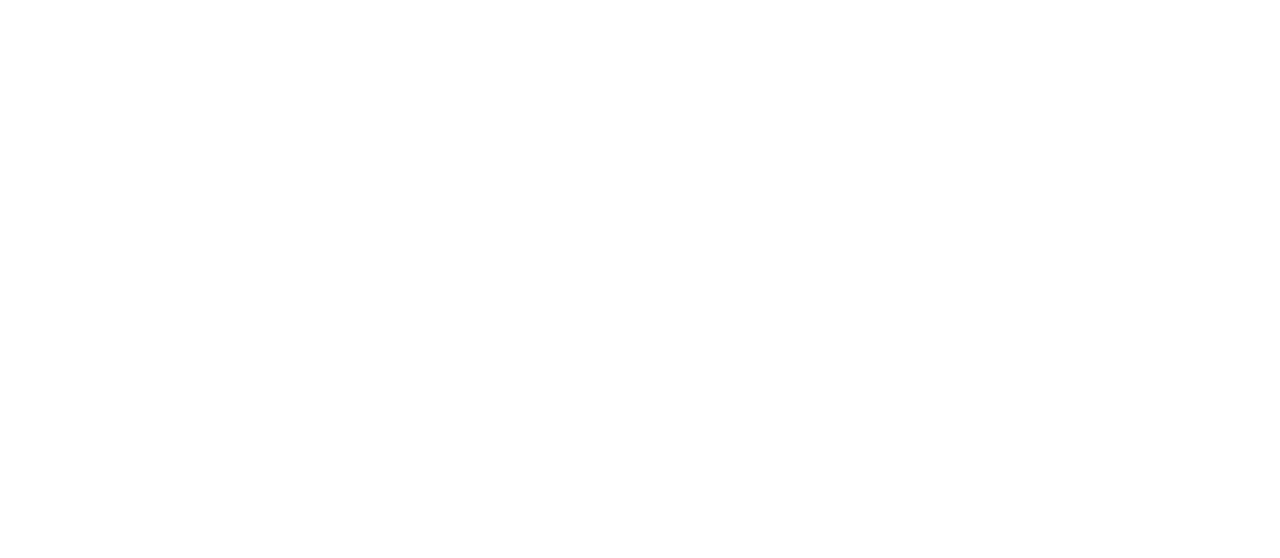
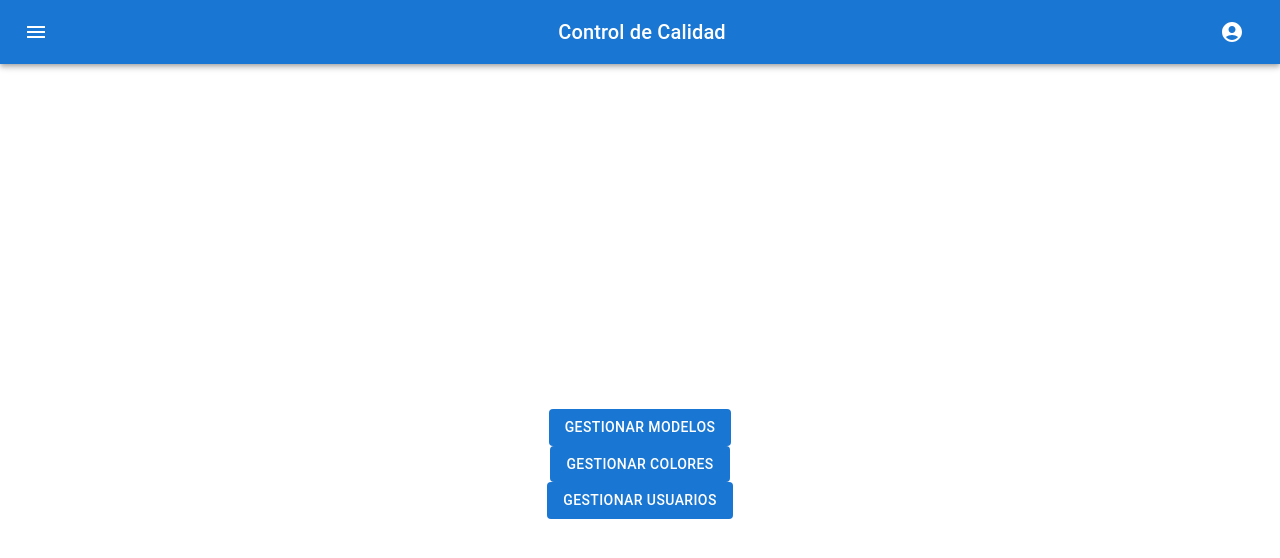
Before and after one commit to gonzalofb98/Tp1DsFrontEnd, a React (Create React App) app: page /administrator in a window 1280 px wide. Before the commit this address had no page. Shown: the top 558 px of the page. Built offline with nearby package versions, Linux system fonts and the light colour scheme.

Commit message:
Arreglado el problema que no cambiaba el usuario y creado el navbar como componente, tambien esta en el administradorMenu el css para centrar los botones para la vista

```diff
--- a/src/App.js
+++ b/src/App.js
@@ -1,18 +1,20 @@
 import './App.css';
-import React, { useContext, useEffect } from 'react';
+import React, { useContext } from 'react';
 import { Route, Routes, Navigate } from 'react-router-dom';
 import Login from './components/login/Login';
-import Menu from './components/menu/Menu';
 import { DataContext, DataProvider } from './context/DataContext';
+import AdministratorMenu from './pages/Administrator/AdministratorMenu';
 
 function App() {
   const user = useContext(DataContext);
+  console.log("usuario en app")
+
   return (
     <DataProvider>
       <div className="App">
         <Routes>
           <Route path="/" element={<Login />} />
-          <Route path="/menu" element={user === undefined ? <Menu /> : <Navigate to="/login" />}
+          <Route path="/administrator" element={user === undefined ? <AdministratorMenu /> : <Navigate to="/login" />}
           />
           <Route path="/login" element={<Login />} />
         </Routes>
--- /dev/null
+++ b/src/components/Navbar/MenuAppBar.js
@@ -0,0 +1,85 @@
+import * as React from 'react';
+import { useContext } from 'react';
+import AppBar from '@mui/material/AppBar';
+import Box from '@mui/material/Box';
+import Toolbar from '@mui/material/Toolbar';
+import Typography from '@mui/material/Typography';
+import IconButton from '@mui/material/IconButton';
+import MenuIcon from '@mui/icons-material/Menu';
+import AccountCircle from '@mui/icons-material/AccountCircle';
+import MenuItem from '@mui/material/MenuItem';
+import Menu from '@mui/material/Menu';
+import { useNavigate } from 'react-router-dom';
+import { DataContext } from '../../context/DataContext';
+
+export default function MenuAppBar() {
+    const [auth, setAuth] = React.useState(true);
+    const [anchorEl, setAnchorEl] = React.useState(null);
+    const navigate = useNavigate();
+    const { user, setUser } = useContext(DataContext);
+
+    const handleMenu = (event) => {
+        setAnchorEl(event.currentTarget);
+    };
+
+    const handleClose = () => {
+        setAnchorEl(null);
+    };
+
+    const handleLogout = () => {
+        navigate("/login");
+        setUser(undefined);
+    }
+
+    return (
+        <Box sx={{ flexGrow: 1 }}>
+            <AppBar position="static">
+                <Toolbar>
+                    <IconButton
+                        size="large"
+                        edge="start"
+                        color="inherit"
+                        aria-label="menu"
+                        sx={{ mr: 2 }}
+                    >
+                        <MenuIcon />
+                    </IconButton>
+                    <Typography variant="h6" component="div" sx={{ flexGrow: 1 }}>
+                        Control de Calidad
+                    </Typography>
+                    {auth && (
+                        <div>
+                            <IconButton
+                                size="large"
+                                aria-label="account of current user"
+                                aria-controls="menu-appbar"
+                                aria-haspopup="true"
+                                onClick={handleMenu}
+                                color="inherit"
+                            >
+                                <AccountCircle />
+                            </IconButton>
+                            <Menu
+                                id="menu-appbar"
+                                anchorEl={anchorEl}
+                                anchorOrigin={{
+                                    vertical: 'top',
+                                    horizontal: 'right',
+                                }}
+                                keepMounted
+                                transformOrigin={{
+                                    vertical: 'top',
+                                    horizontal: 'right',
+                                }}
+                                open={Boolean(anchorEl)}
+                                onClose={handleClose}
+                            >
+                                <MenuItem onClick={handleLogout}>Logout</MenuItem>
+                            </Menu>
+                        </div>
+                    )}
+                </Toolbar>
+            </AppBar>
+        </Box>
+    );
+}
--- a/src/components/login/Login.js
+++ b/src/components/login/Login.js
@@ -14,14 +14,13 @@
 import SignUp from '../register/signUp';
 import { useNavigate } from 'react-router-dom';
 import { DataContext } from '../../context/DataContext';
-import { useEffect } from 'react';
 
 function Login() {
 
     const [email, setEmail] = useState('');
     const [password, setPassword] = useState('');
     const navigate = useNavigate();
-    const { user, setUser } = useContext(DataContext);
+    var { user, setUser } = useContext(DataContext);
 
     const handleEmailChange = (value) => {
         setEmail(value);
@@ -30,23 +29,22 @@
         setPassword(value);
     }
 
-    const handleLogin = (e) => {
+    const handleLogin = async (e) => {
         e.preventDefault();
         const data = {
             Email: email,
             Password: password
         };
-        const url2 = "https://localhost:7117/api/ControladorAutenticacion/GetUser?email=" + data.Email;
         const url = 'https://localhost:7117/api/ControladorAutenticacion/Login';
 
-        axios.post(url, data).then((result) => {
+        await axios.post(url, data).then(async (result) => {
             //Inicio Sesion
-            axios.get(url2).then((res) => {
-                setUser(res.data);
-                switch ((res.data).rol) {
-                    case 1:
-                        navigate("/menu");
-                        console.log("Vista Supervisor de Linea");
+            const url2 = "https://localhost:7117/api/ControladorAutenticacion/GetUser?email=" + data.Email;
+            const res = await axios.get(url2);
+            user = res.data;
+            switch (user.rol) {
+                case 1: console.log("Vista Supervisor de Linea");
+                    navigate("/administrator");
                     break;
                 case 2: console.log("Vista Supervisor de Calidad");
                     break;
@@ -55,10 +53,6 @@
                 default:
                     console.log("Vista Generica con todo deshabilitado");
             }
-            }).catch((error) => {
-                // no se traer al usuario
-                console.log(error);
-            })
         }).catch((error) => {
             //error al iniciar Sesion
             alert(error);
--- a/src/components/menu/Menu.js
+++ /dev/null
@@ -1,19 +0,0 @@
-import Button from '@mui/material/Button';
-
-const Menu = () => {
-    return (
-        <container align="center">
-            <div >
-                <Button variant="contained" color="primary" disableElevation>Gestión de Modelos</Button>
-            </div>
-            <div>
-                <Button variant="contained" color="primary" disableElevation>Gestión de Colores</Button>
-            </div>
-            <div>
-                <Button variant="contained" color="primary" disableElevation>Gestión de Usuarios</Button>
-            </div>
-        </container>
-    );
-}
-
-export default Menu;
--- a/src/context/DataContext.js
+++ b/src/context/DataContext.js
@@ -3,7 +3,7 @@
 export const DataContext = createContext();
 
 export const DataProvider = ({ children }) => {
-    const [user, setUser] = useState();
+    const [user, setUser] = useState({});
     return (
         <DataContext.Provider value={{
             user,
--- /dev/null
+++ b/src/pages/Administrator/AdministratorMenu.css
@@ -0,0 +1,6 @@
+.divMenu {
+  height: 100vh;
+  display: flex;
+  align-items: center;
+  justify-content: center;
+}
--- /dev/null
+++ b/src/pages/Administrator/AdministratorMenu.js
@@ -0,0 +1,29 @@
+import React from 'react';
+import Button from '@mui/material/Button';
+import './AdministratorMenu.css';
+import MenuAppBar from '../../components/Navbar/MenuAppBar'
+
+const AdministratorMenu = () => {
+    const names = ['Gestionar Modelos', 'Gestionar Colores', 'Gestionar Usuarios'];
+    return (
+        <div>
+            <MenuAppBar />
+            <div className="divMenu">
+                <container>
+                    {
+                        names.map(name => {
+                            return (
+                                < div>
+                                    <Button variant="contained" color="primary" disableElevation>{name}</Button>
+                                </div >
+                            )
+                        }
+                        )
+                    }
+                </container >
+            </div >
+        </div>
+    );
+}
+
+export default AdministratorMenu;
```
Lines whose indentation alone changed are shown as unchanged.
